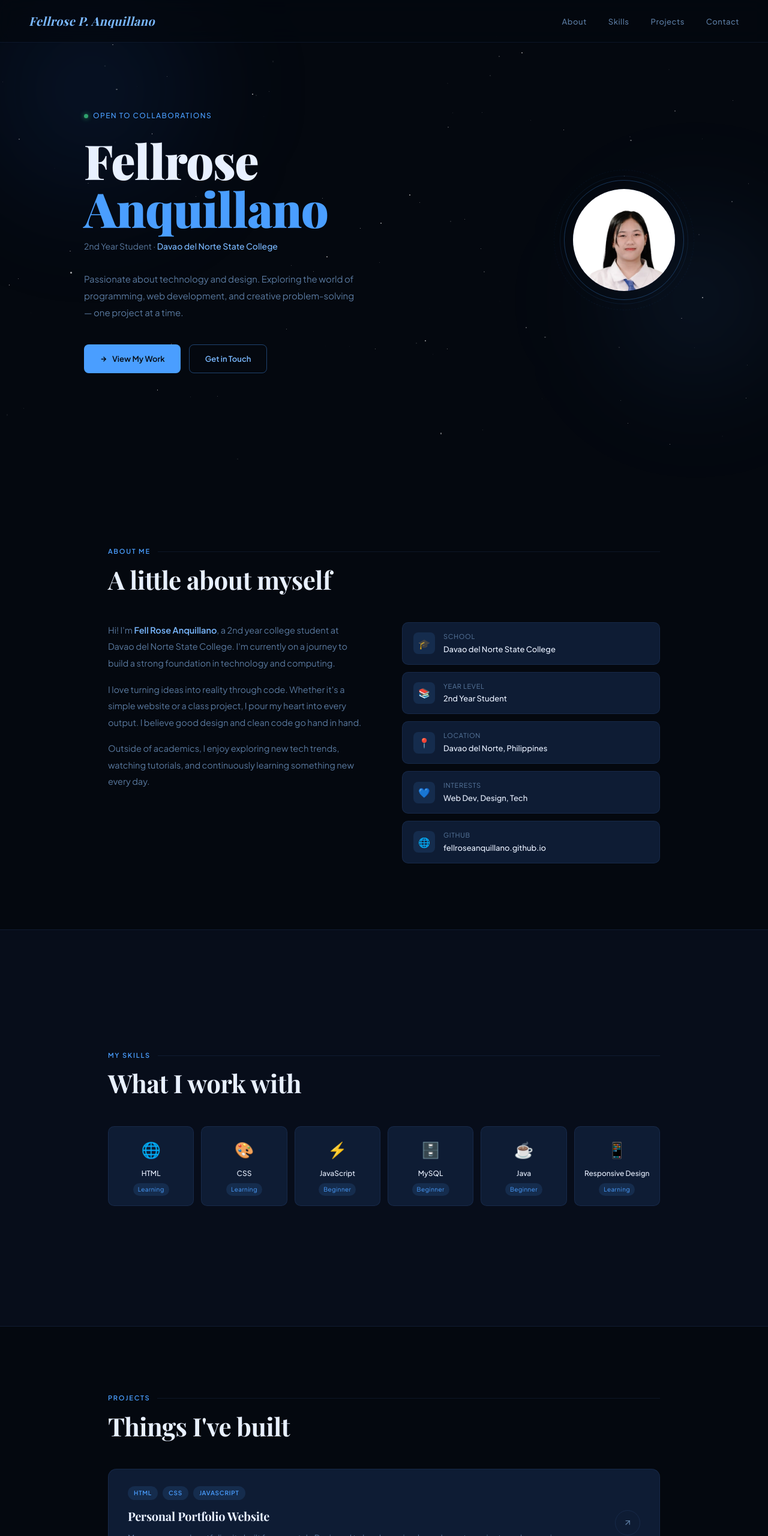
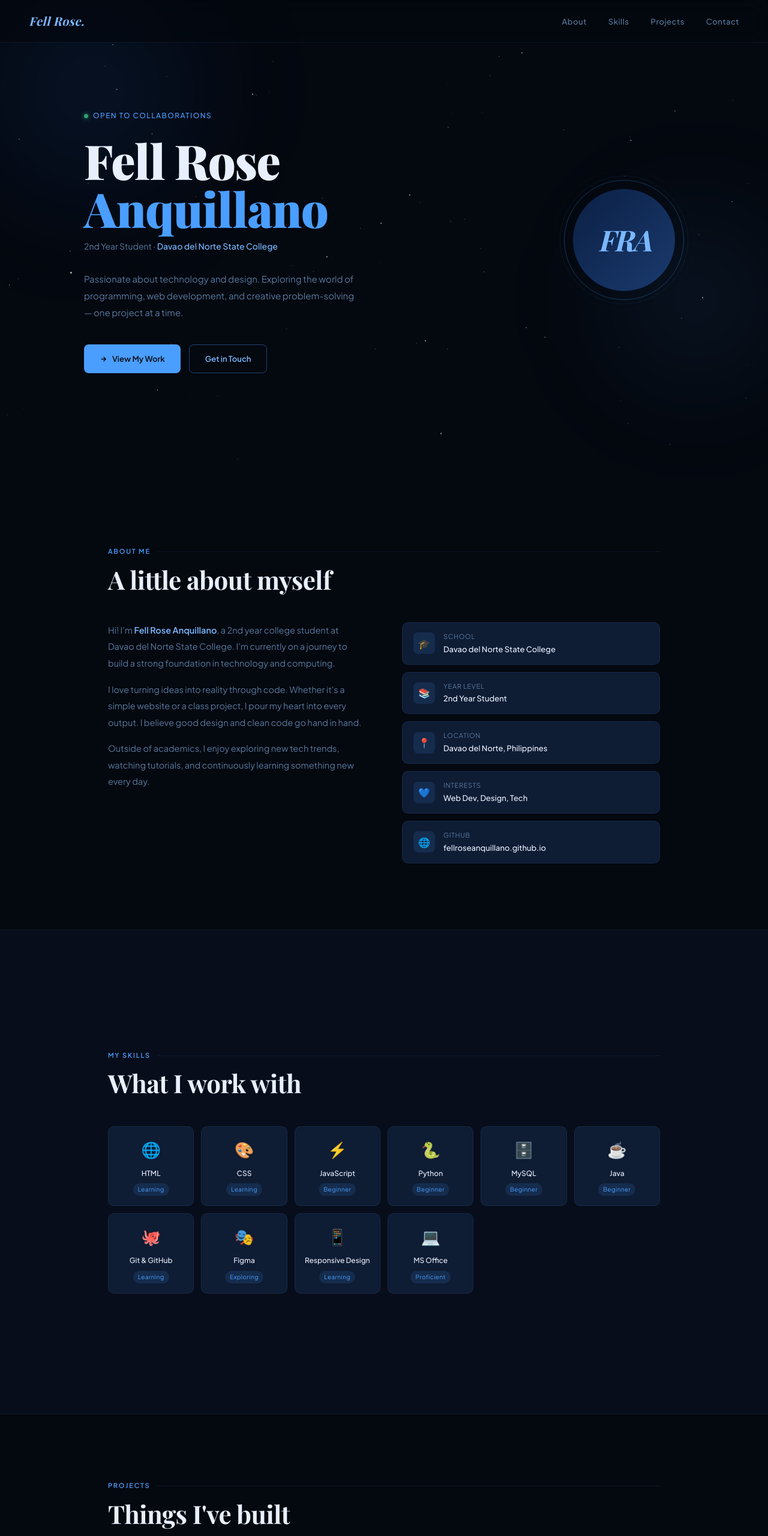
Before and after one commit to fellroseanquillano/fellroseanquillano-myportfolio, a plain HTML site: page index.html in a window 1280 px wide. Shown: the top 2560 px of the page at 60% size. Drawn offline with nearby package versions, Linux system fonts and the light colour scheme; a web font is replaced by a local one.

Commit message:
Correct name formatting and update contact info

```diff
--- a/index.html
+++ b/index.html
@@ -3,7 +3,7 @@
 <head>
   <meta charset="UTF-8"/>
   <meta name="viewport" content="width=device-width, initial-scale=1.0"/>
-  <title>Fellrose Anquillano — Portfolio</title>
+  <title>Fell Rose Anquillano — Portfolio</title>
 
   <!-- Google Fonts -->
   <link href="https://fonts.googleapis.com/css2?family=Playfair+Display:ital,wght@0,700;0,900;1,700&family=Plus+Jakarta+Sans:wght@300;400;500;600&display=swap" rel="stylesheet"/>
@@ -20,7 +20,7 @@
 
   <!-- ── NAVIGATION ── -->
   <nav>
-    <div class="nav-logo">Fellrose P. Anquillano</div>
+    <div class="nav-logo">Fell Rose.</div>
     <ul class="nav-links">
       <li><a href="#about">About</a></li>
       <li><a href="#skills">Skills</a></li>
@@ -39,7 +39,7 @@
         </div>
 
         <h1 class="hero-name">
-          <span class="first">Fellrose<br></span>
+          <span class="first">Fell Rose<br></span>
           <span class="last">Anquillano</span>
         </h1>
 
@@ -68,7 +68,7 @@
       <!-- Avatar -->
       <div class="hero-avatar">
         <div class="avatar-ring">
-         <img src="profile.png" alt="Fellrose Anquillano" class="avatar-initials" style="object-fit: cover;">
+          <div class="avatar-initials">FRA</div>
         </div>
       </div>
     </div>
@@ -172,6 +172,11 @@
           <span class="skill-level">Beginner</span>
         </div>
         <div class="skill-card">
+          <div class="skill-icon">🐍</div>
+          <div class="skill-name">Python</div>
+          <span class="skill-level">Beginner</span>
+        </div>
+        <div class="skill-card">
           <div class="skill-icon">🗄️</div>
           <div class="skill-name">MySQL</div>
           <span class="skill-level">Beginner</span>
@@ -182,9 +187,24 @@
           <span class="skill-level">Beginner</span>
         </div>
         <div class="skill-card">
+          <div class="skill-icon">🐙</div>
+          <div class="skill-name">Git &amp; GitHub</div>
+          <span class="skill-level">Learning</span>
+        </div>
+        <div class="skill-card">
+          <div class="skill-icon">🎭</div>
+          <div class="skill-name">Figma</div>
+          <span class="skill-level">Exploring</span>
+        </div>
+        <div class="skill-card">
           <div class="skill-icon">📱</div>
           <div class="skill-name">Responsive Design</div>
           <span class="skill-level">Learning</span>
+        </div>
+        <div class="skill-card">
+          <div class="skill-icon">💻</div>
+          <div class="skill-name">MS Office</div>
+          <span class="skill-level">Proficient</span>
         </div>
       </div>
 
@@ -303,8 +323,8 @@
         </p>
 
         <!-- 📝 Replace with your real email -->
-        <a href="mailto:fellroseanquillano082206@gmail.com" class="contact-email">
-          fellroseanquillano082206@gmail.com
+        <a href="mailto:fellrose@example.com" class="contact-email">
+          fellrose@example.com
         </a>
 
         <div class="social-row">
@@ -327,7 +347,7 @@
           </a>
 
           <!-- 📝 Replace with your real LinkedIn URL -->
-          <a href="https://www.linkedin.com/in/fellroseanquillano" target="_blank" class="soc-btn">
+          <a href="#" class="soc-btn">
             <svg width="14" height="14" fill="currentColor" viewBox="0 0 24 24">
               <path d="M20.447 20.452h-3.554v-5.569c0-1.328-.027-3.037-1.852-3.037
               -1.853 0-2.136 1.445-2.136 2.939v5.667H9.351V9h3.414v1.561h.046
@@ -341,7 +361,7 @@
           </a>
 
           <!-- 📝 Replace with your real Facebook URL -->
-          <a href="https://www.facebook.com/fellrose.anquillano" target="_blank" class="soc-btn">
+          <a href="#" class="soc-btn">
             <svg width="14" height="14" fill="currentColor" viewBox="0 0 24 24">
               <path d="M24 12.073c0-6.627-5.373-12-12-12s-12 5.373-12 12
               c0 5.99 4.388 10.954 10.125 11.854v-8.385H7.078v-3.47h3.047V9.43
```
